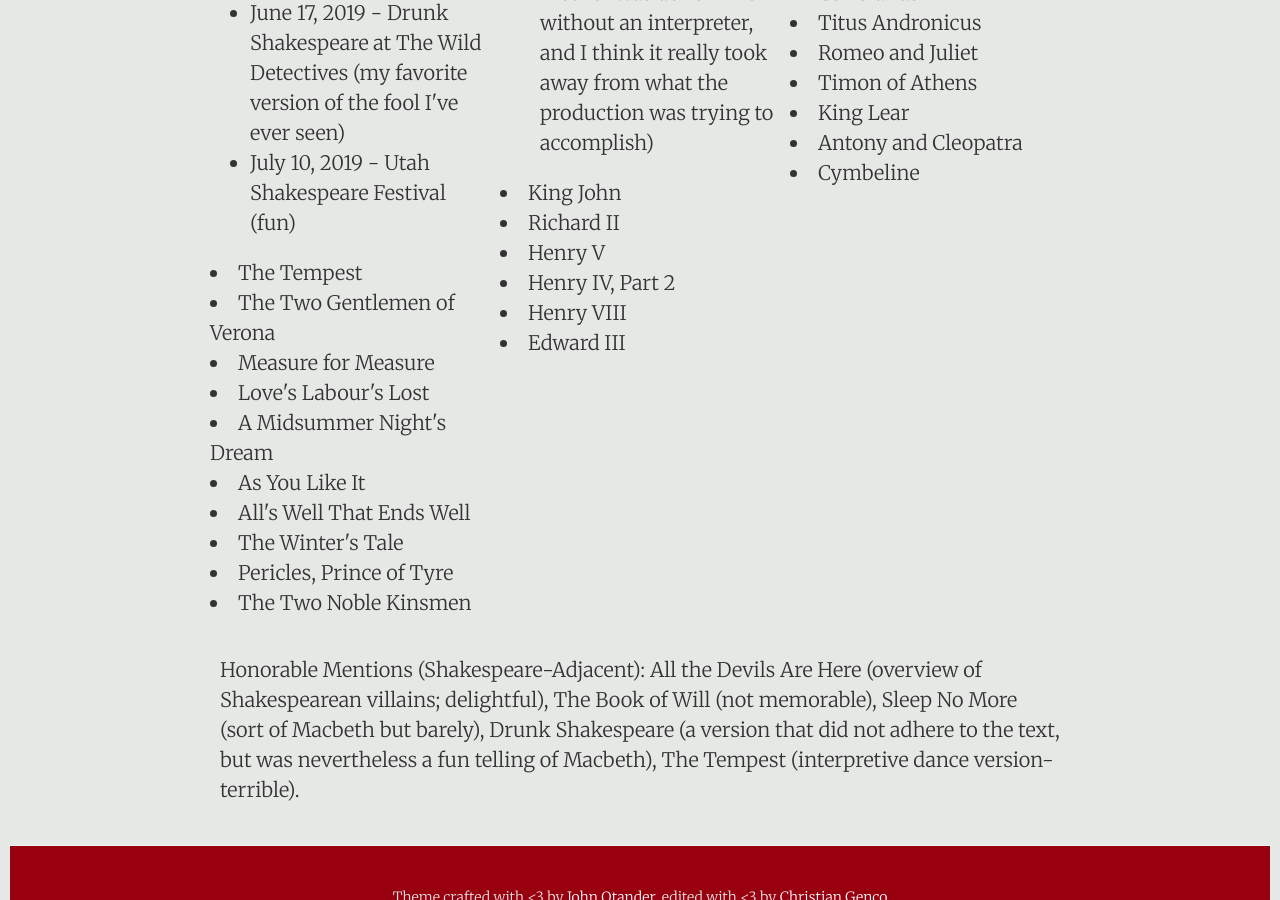
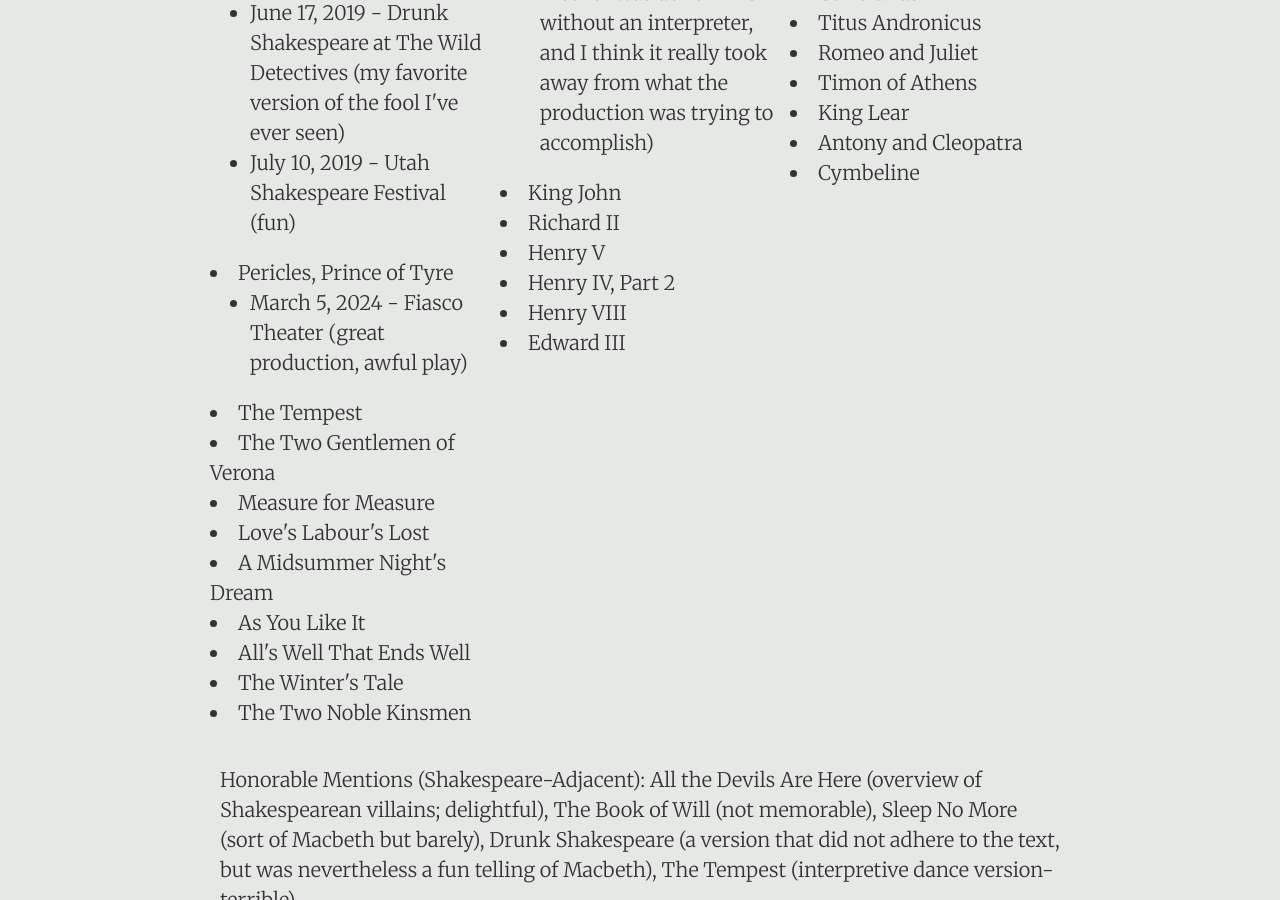
Before and after one commit to DestinyRoseMurphy/DestinyRoseMurphy.github.io, a Jekyll site: the page built from _posts/2024-02-20-Shakespeare.md, in a window 1280 px wide and 900 px high, scrolled down 1495 px. Built offline with Jekyll 4.4.1, drawn with Linux system fonts in a browser that asks for light colours; some of the changed text lies outside the part shown.

Commit message:
Adding pericles

```diff
--- a/_posts/2024-02-20-Shakespeare.md
+++ b/_posts/2024-02-20-Shakespeare.md
@@ -30,7 +30,7 @@ I love Shakespeare. I read almost all the histories in college and fell in love,
 
 <div class="row">
   <div class="col">
-			<p style="margin-bottom: 0; font-weight: bold;">Comedies: 6/16</p>
+			<p style="margin-bottom: 0; font-weight: bold;">Comedies: 7/16</p>
 			<li>Much Ado About Nothing</li>
 				<ul>
   				<li>2017 - The Globe (my first every live Shakespeare!)</li>
@@ -57,6 +57,10 @@ I love Shakespeare. I read almost all the histories in college and fell in love,
   				<li>June 17, 2019 - Drunk Shakespeare at The Wild Detectives (my favorite version of the fool I've ever seen)</li>
   				<li>July 10, 2019 - Utah Shakespeare Festival (fun)</li>
 				</ul>
+			<li>Pericles, Prince of Tyre</li>
+				<ul>
+					<li>March 5, 2024 - Fiasco Theater (great production, awful play)</li>
+				</ul>
 			<li>The Tempest</li>
 			<li>The Two Gentlemen of Verona</li>
 			<li>Measure for Measure</li>
```
Also changed, not shown: other parts of _posts/2024-02-20-Shakespeare.md (+0 -1 lines).
